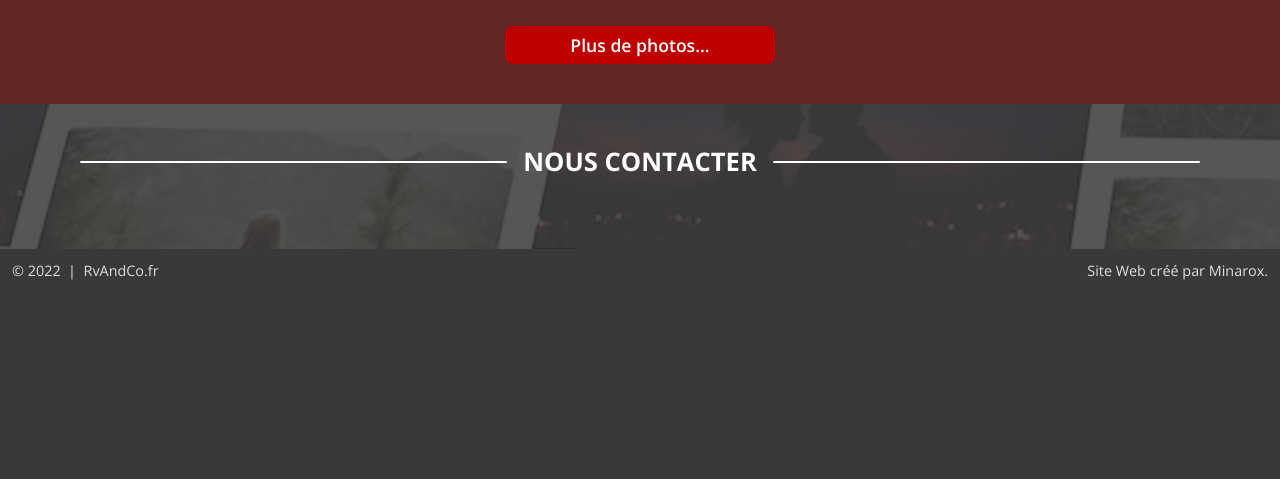
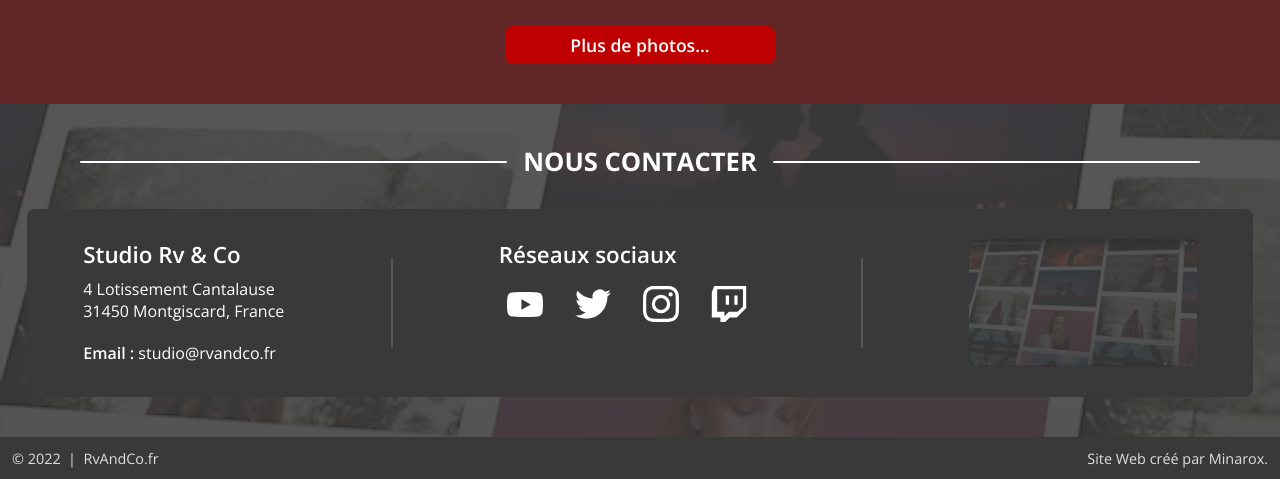
Before and after one commit to studiorvandco/Website, a PHP site: page / in a window 1280 px wide. Shown: the part 3604-4083 px from the top of the page. Before the commit the page ends 3884 px from the top, so only its background shows below. Run offline with PHP 8.4, Linux system fonts and the light colour scheme.

Commit message:
Add contact section

```diff
--- a/assets/style.css
+++ b/assets/style.css
@@ -43,7 +43,7 @@ img {
 }
 
 .hidden {
-    display: none;
+    display: none !important;
 }
 
 .main-container {
@@ -210,7 +210,7 @@ header article section:nth-of-type(3) a img {
     height: 18px;
 }
 
-#on-air {
+.on-air {
     position: absolute;
     top: 10px;
     right: 10px;
@@ -221,7 +221,7 @@ header article section:nth-of-type(3) a img {
     filter: brightness(100%);
 }
 
-#on-air i {
+.on-air i {
     display: block;
     width: 9px;
     height: 9px;
@@ -472,6 +472,80 @@ main {
     margin: 30px auto 0;
 }
 
+#contact section {
+    background-color: var(--background-color);
+    border-radius: 8px;
+    padding: 30px;
+    display: flex;
+    flex-flow: row nowrap;
+    align-items: flex-start;
+    justify-content: space-evenly;
+    gap: 80px;
+}
+
+#contact section div h3 {
+    font-size: 1.4em;
+    font-weight: 600;
+    margin-bottom: 8px;
+}
+
+#contact section div p:last-of-type strong {
+    font-weight: 600;
+}
+
+#contact section div p:last-of-type a {
+    text-decoration: none;
+    transition: filter .2s;
+}
+
+#contact section div p:last-of-type {
+    margin-top: 20px;
+}
+
+#contact section hr {
+    margin: auto 0;
+    width: 1px;
+    height: 90px;
+    border: 1px solid rgba(255, 255, 255, .15);
+    border-radius: 8px;
+}
+
+#contact section > div:last-of-type div {
+    display: flex;
+    flex-flow: row nowrap;
+    align-items: center;
+    justify-content: center;
+    gap: 16px;
+}
+
+#contact section > div:last-of-type div a {
+    position: relative;
+    padding: 8px;
+    transition: filter .2s;
+}
+
+#contact section > div:last-of-type div a:hover,
+#contact section div p:last-of-type a:hover {
+    filter: brightness(80%);
+}
+
+#contact section > div:last-of-type div a .on-air {
+    transform: scale(1.6);
+    top: 4px;
+    right: 6px;
+}
+
+#contact section > div:last-of-type div a img {
+    width: 36px;
+    display: block;
+}
+
+#contact section > img {
+    width: auto;
+    height: 128px;
+    display: block;
+}
+
 
 /* --- Footer --- */
 footer {
--- a/index.html
+++ b/index.html
@@ -50,7 +50,7 @@
                 </a>
                 <!-- Twitch -->
                 <a href="https://www.twitch.tv/studiorvandco">
-                    <div id="on-air" class="hidden"><i></i></div>
+                    <div class="on-air hidden"><i></i></div>
                     <img src="assets/img/logo/other/twitch.svg" alt="Logo du site Twitch">
                 </a>
             </section>
@@ -249,7 +249,47 @@
         <div id="contact">
             <article class="main-container">
                 <h2 class="super_title">Nous contacter</h2>
-                <!-- TODO: formulaire de contact -->
+                <section>
+                    <!-- Adresse et email -->
+                    <div>
+                        <h3>Studio Rv & Co</h3>
+                        <p>
+                            4 Lotissement Cantalause <br>
+                            31450 Montgiscard, France
+                        </p>
+                        <p><strong>Email : </strong><a href="mailto:studio@rvandco.fr">studio@rvandco.fr</a></p>
+                    </div>
+                    <hr>
+
+                    <!-- Réseaux sociaux -->
+                    <div>
+                        <h3>Réseaux sociaux</h3>
+                        <div>
+                            <!-- YouTube -->
+                            <a href="https://www.youtube.com/channel/UCbTaxj24z8viOFR6NXMKurQ">
+                                <img src="assets/img/logo/other/youtube.svg" alt="Logo du site YouTube">
+                            </a>
+                            <!-- Twitter -->
+                            <a href="https://twitter.com/studiorvandco">
+                                <img src="assets/img/logo/other/twitter.svg" alt="Logo du site Twitter">
+                            </a>
+                            <!-- Instagram -->
+                            <a href="https://www.instagram.com/studiorvandco">
+                                <img src="assets/img/logo/other/instagram.svg" alt="Logo du site Instagram">
+                            </a>
+                            <!-- Twitch -->
+                            <a href="https://www.twitch.tv/studiorvandco">
+                                <div class="on-air hidden"><i></i></div>
+                                <img src="assets/img/logo/other/twitch.svg" alt="Logo du site Twitch">
+                            </a>
+                        </div>
+                    </div>
+                    <hr>
+
+                    <!-- Logo Studio Rv & Co -->
+                    <!-- TODO: Changer l'image -->
+                    <img src="assets/img/mosaique.png" alt="">
+                </section>
             </article>
         </div>
     </main>
```
